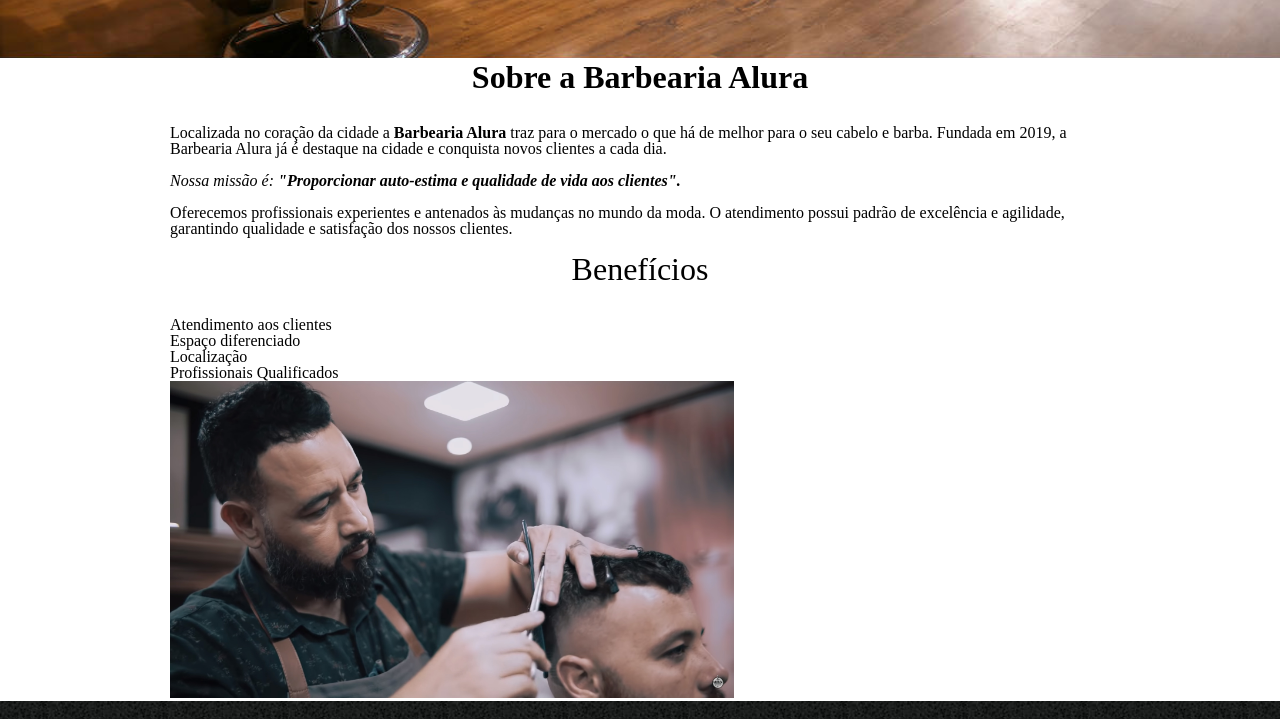
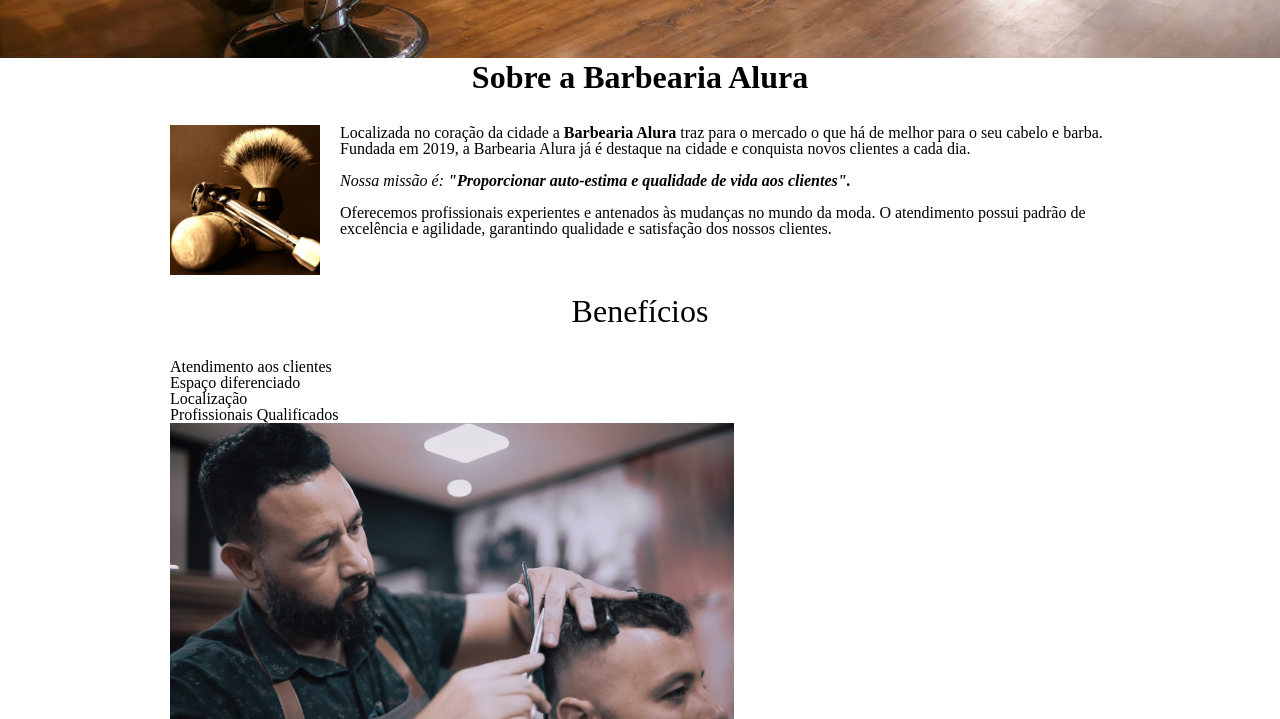
Before and after one commit to KaiqueVOliveira/htmlECss, a website: page barbearia_alura.html in a window 1280 px wide. Shown: the part 900-1619 px from the top of the page. Drawn offline with Linux system fonts and the light colour scheme.

Commit message:
imagem de utensilios

```diff
--- a/barbearia_alura.html
+++ b/barbearia_alura.html
@@ -29,6 +29,8 @@
 			<section class = 'principal' >
 				<h2 class = 'tituloPrincipal'><strong>Sobre a Barbearia Alura</strong></h2>
 
+				<img class='utensilios' src='imagens/utensilios.jpg' alt='Utensilios de um barbeiro'>
+
 				<p>Localizada no coração da cidade a <strong>Barbearia Alura</strong> traz para o mercado o que há de melhor para o seu cabelo e barba. Fundada em 2019, a Barbearia Alura já é destaque na cidade e conquista novos clientes a cada dia.</p>
 
 				<p id = 'missao'><em>Nossa missão é: <strong>"Proporcionar auto-estima e qualidade de vida aos clientes".</strong></em></p>
--- a/style.css
+++ b/style.css
@@ -164,6 +164,7 @@ td,th {
     text-align: center;
     font-size: 2em;
     margin: 0 0 1em;
+    clear:left;
 }
 
 .principal p {
@@ -178,6 +179,12 @@ td,th {
     font-style: italic;
 }
 
+.utensilios {
+    width: 150px;
+    float: left;
+    margin: 0 20px 20px 0;
+}
+
 .imgBeneficios {
     width: 60%;
 }
```
Also changed, not shown: imagens/utensilios.jpg (added).
